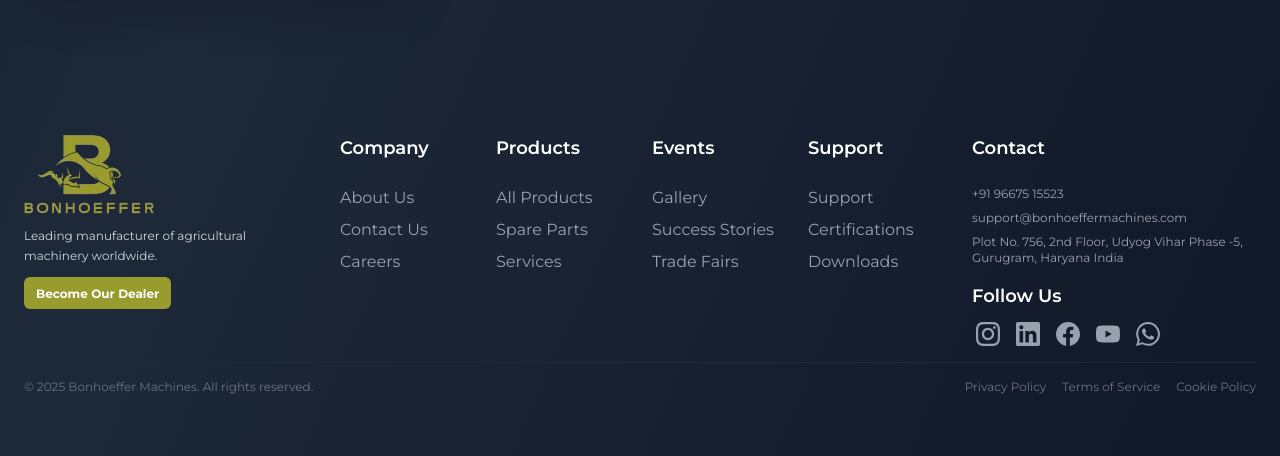
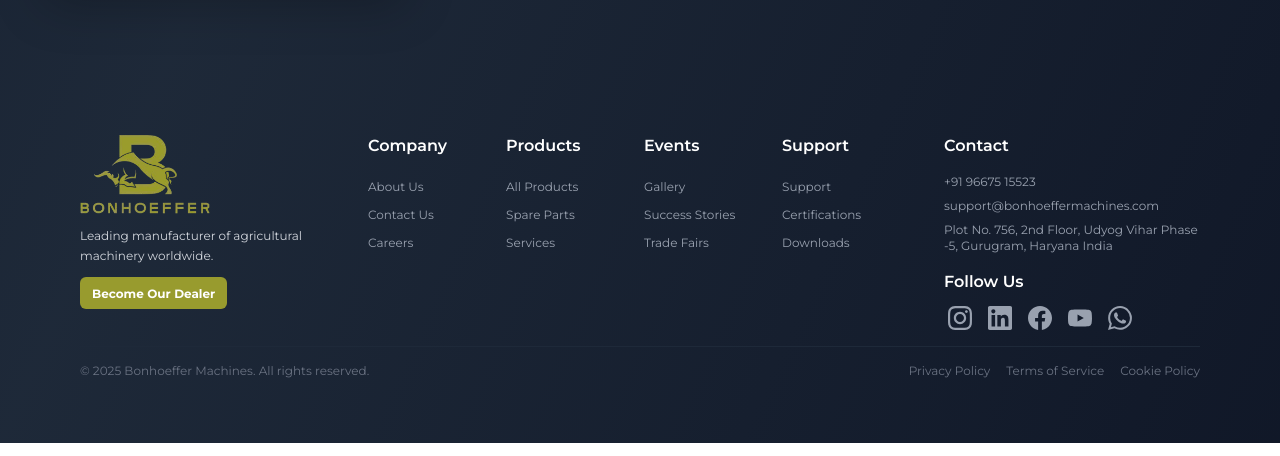
Before and after one commit to scm-intern7/bonhoeffer-web, a Next.js app: page /events in a window 1280 px wide. Shown: the part 2466-2922 px from the top of the page. Built offline with nearby package versions, Linux system fonts and the light colour scheme; no server answers.

Commit message:
Minor spacing changes to About us page and footer

```diff
--- a/app/about-us/page.js
+++ b/app/about-us/page.js
@@ -85,7 +85,7 @@ function Page() {
           transition={{ duration: 1 }}
         >
           <motion.h1
-            className="text-4xl xs:text-5xl sm:text-6xl md:text-7xl lg:text-8xl font-bold mb-4 sm:mb-6"
+            className="text-2xl xs:text-3xl sm:text-4xl md:text-5xl lg:text-6xl font-bold mb-4 sm:mb-6"
             initial={{ opacity: 0, scale: 0.8 }}
             animate={{ opacity: 1, scale: 1 }}
             transition={{ duration: 1, delay: 0.3 }}
@@ -93,7 +93,7 @@ function Page() {
             About <span className='text-[#989b2e]'>Us</span>
           </motion.h1>
           <motion.p
-            className="text-lg xs:text-xl sm:text-2xl md:text-3xl max-w-2xl sm:max-w-3xl mx-auto"
+            className="text-lg xs:text-xl sm:text-xl md:text-2xl max-w-2xl sm:max-w-3xl mx-auto"
             initial={{ opacity: 0 }}
             animate={{ opacity: 1 }}
             transition={{ duration: 1, delay: 0.6 }}
@@ -104,7 +104,7 @@ function Page() {
       </section>
 
       {/* Company Introduction */}
-      <section className="py-14 sm:py-20 px-4 sm:px-6 lg:px-8">
+      <section className="py-7 sm:py-10 px-4 sm:px-6 lg:px-8">
         <div className="max-w-7xl mx-auto">
           <motion.div
             className="grid gap-y-10 md:grid-cols-2 md:gap-12 items-center"
@@ -114,7 +114,7 @@ function Page() {
             transition={{ duration: 0.8 }}
           >
             <div className="text-white">
-              <h2 className="text-2xl sm:text-3xl md:text-4xl font-bold mb-4 sm:mb-6 text-[#989b2e]">
+              <h2 className="text-2xl sm:text-3xl md:text-3xl font-bold mb-4 sm:mb-6 text-[#989b2e]">
                 Welcome to Bonhoeffer Machines - Your Partner in Progress!
               </h2>
               <p className="text-base sm:text-lg text-gray-300 mb-4 sm:mb-6 leading-relaxed">
@@ -141,7 +141,7 @@ function Page() {
       </section>
 
       {/* Founder's Desk */}
-      <section className="py-14 sm:py-20 px-4 sm:px-6 lg:px-8">
+      <section className="py-7 sm:py-10 px-4 sm:px-6 lg:px-8">
         <div className="max-w-7xl mx-auto">
           <motion.div
             className="grid gap-y-10 md:grid-cols-2 md:gap-12 items-center"
@@ -163,7 +163,7 @@ function Page() {
               />
             </motion.div>
             <div className="text-white order-1 md:order-2">
-              <h2 className="text-2xl sm:text-4xl md:text-5xl font-bold mb-4 sm:mb-6 text-[#989b2e]">
+              <h2 className="text-2xl sm:text-3xl md:text-4xl font-bold mb-4 sm:mb-6 text-[#989b2e]">
                 From the Founder&apos;s Desk
               </h2>
               <div className="space-y-4 text-base sm:text-md text-gray-300 leading-relaxed">
@@ -187,17 +187,17 @@ function Page() {
       </section>
 
       {/* Company Overview */}
-      <section className="py-14 sm:py-20 px-4 sm:px-6 lg:px-8">
+      <section className="py-7 sm:py-10 px-4 sm:px-6 lg:px-8">
         <div className="max-w-7xl mx-auto">
           <motion.div
             className="grid gap-y-10 md:grid-cols-2 md:gap-12 items-center"
-            initial={{ opacity: 0, x: 50 }}
+            initial={{ opacity: 0, x: -50 }}
             whileInView={{ opacity: 1, x: 0 }}
             viewport={{ once: true }}
             transition={{ duration: 0.8 }}
           >
             <div className="text-white">
-              <h2 className="text-2xl sm:text-4xl md:text-5xl font-bold mb-4 sm:mb-6 text-[#989b2e]">
+              <h2 className="text-2xl sm:text-3xl md:text-4xl font-bold mb-4 sm:mb-6 text-[#989b2e]">
                 Company Overview
               </h2>
               <div className="space-y-4 text-base sm:text-md text-gray-300 leading-relaxed">
@@ -228,7 +228,7 @@ function Page() {
       </section>
 
       {/* Our Presence */}
-      <section className="py-14 sm:py-20 px-4 sm:px-6 lg:px-8">
+      <section className="py-7 sm:py-10 px-4 sm:px-6 lg:px-8">
         <div className="max-w-7xl mx-auto">
           <motion.div
             className="grid gap-y-10 md:grid-cols-2 md:gap-12 items-center"
@@ -250,7 +250,7 @@ function Page() {
               />
             </motion.div>
             <div className="text-white order-1 md:order-2">
-              <h2 className="text-2xl sm:text-4xl md:text-5xl font-bold mb-4 sm:mb-6 text-[#989b2e]">
+              <h2 className="text-2xl sm:text-3xl md:text-4xl font-bold mb-4 sm:mb-6 text-[#989b2e]">
                 Our Global Presence
               </h2>
               <div className="space-y-4 text-base sm:text-md text-gray-300 leading-relaxed">
@@ -267,7 +267,7 @@ function Page() {
       </section>
 
       {/* Leadership Team */}
-      <section className="py-14 sm:py-20 px-4 sm:px-6 lg:px-8">
+      <section className="py-7 sm:py-10 px-4 sm:px-6 lg:px-8">
         <div className="max-w-7xl mx-auto">
           <motion.div
             className="text-center mb-10 sm:mb-16"
@@ -276,10 +276,10 @@ function Page() {
             viewport={{ once: true }}
             transition={{ duration: 0.8 }}
           >
-            <h2 className="text-2xl sm:text-4xl md:text-5xl font-bold mb-4 sm:mb-6 text-[#989b2e]">
+            <h2 className="text-2xl sm:text-3xl md:text-4xl font-bold mb-4 sm:mb-6 text-[#989b2e]">
               Leadership Team
             </h2>
-            <p className="text-lg sm:text-xl text-gray-300 max-w-2xl sm:max-w-3xl mx-auto">
+            <p className="text-lg sm:text-lg text-gray-300 max-w-2xl sm:max-w-3xl mx-auto">
               Meet the visionary leaders driving our company&apos;s success and innovation
             </p>
           </motion.div>
@@ -316,7 +316,7 @@ function Page() {
       </section>
 
       {/* What Makes Us Different */}
-      <section className="py-14 sm:py-20 px-4 sm:px-6 lg:px-8 ">
+      <section className="py-7 sm:py-10 px-4 sm:px-6 lg:px-8 ">
         <div className="max-w-7xl mx-auto">
           <motion.div
             className="text-center mb-10 sm:mb-16"
@@ -325,7 +325,7 @@ function Page() {
             viewport={{ once: true }}
             transition={{ duration: 0.8 }}
           >
-            <h2 className="text-2xl sm:text-4xl md:text-5xl font-bold mb-4 sm:mb-6 text-[#989b2e]">
+            <h2 className="text-2xl sm:text-3xl md:text-4xl font-bold mb-4 sm:mb-6 text-[#989b2e]">
               What Makes Us Different
             </h2>
             <p className="text-lg sm:text-xl text-gray-300 max-w-2xl sm:max-w-3xl mx-auto">
@@ -357,7 +357,7 @@ function Page() {
       </section>
 
       {/* Vision & Mission */}
-      <section className="py-14 sm:py-20 px-4 sm:px-6 lg:px-8">
+      <section className="py-7 sm:py-10 px-4 sm:px-6 lg:px-8">
         <div className="max-w-7xl mx-auto">
           <div className="grid gap-y-10 md:grid-cols-2 md:gap-16">
             {/* Vision */}
@@ -390,7 +390,7 @@ function Page() {
 
             {/* Mission */}
             <motion.div
-              initial={{ opacity: 0, x: 50 }}
+              initial={{ opacity: 0, x: -50 }}
               whileInView={{ opacity: 1, x: 0 }}
               viewport={{ once: true }}
               transition={{ duration: 0.8 }}
@@ -419,17 +419,17 @@ function Page() {
         </div>
       </section>
 
-      <section className="py-14 sm:py-20 px-4 sm:px-6 lg:px-8">
+      <section className="py-7 sm:py-10 px-4 sm:px-6 lg:px-8">
         <div className="max-w-7xl mx-auto">
           <motion.div
             className="grid gap-y-10 md:grid-cols-2 md:gap-12 items-center"
-            initial={{ opacity: 0, x: 50 }}
+            initial={{ opacity: 0, x: -50 }}
             whileInView={{ opacity: 1, x: 0 }}
             viewport={{ once: true }}
             transition={{ duration: 0.8 }}
           >
             <div className="text-white">
-              <h2 className="text-2xl sm:text-4xl md:text-5xl font-bold mb-4 sm:mb-6 text-[#989b2e]">
+              <h2 className="text-2xl sm:text-3xl md:text-4xl font-bold mb-4 sm:mb-6 text-[#989b2e]">
                 How We Produce
               </h2>
               <div className="space-y-3 sm:space-y-4 text-base sm:text-lg text-gray-300 leading-relaxed">
@@ -465,7 +465,7 @@ function Page() {
       </section>
 
       {/* FAQs */}
-      <section className="py-14 sm:py-20 px-4 sm:px-6 lg:px-8 ">
+      <section className="py-7 sm:py-10 px-4 sm:px-6 lg:px-8 ">
         <div className="max-w-4xl mx-auto">
           <motion.div
             className="text-center mb-10 sm:mb-16"
@@ -474,7 +474,7 @@ function Page() {
             viewport={{ once: true }}
             transition={{ duration: 0.8 }}
           >
-            <h2 className="text-2xl sm:text-4xl md:text-5xl font-bold mb-4 sm:mb-6 text-[#989b2e]">
+            <h2 className="text-2xl sm:text-3xl md:text-4xl font-bold mb-4 sm:mb-6 text-[#989b2e]">
               Frequently Asked Questions
             </h2>
             <p className="text-lg sm:text-xl text-gray-300">
@@ -493,7 +493,7 @@ function Page() {
                 transition={{ duration: 0.3, delay: index * 0.01 }}
               >
                 <button
-                  className="w-full p-4 sm:p-6 text-left flex justify-between items-center hover:bg-white/5 transition-colors duration-200"
+                  className="w-full p-2 sm:p-4 text-left flex justify-between items-center hover:bg-white/5 transition-colors duration-200"
                   onClick={() => setExpandedFaq(expandedFaq === index ? null : index)}
                 >
                   <h3 className="text-base sm:text-lg font-semibold text-white pr-2 sm:pr-4">
@@ -515,7 +515,7 @@ function Page() {
                   transition={{ duration: 0.3 }}
                   className="overflow-hidden"
                 >
-                  <div className="px-4 sm:px-6 pb-4 sm:pb-6">
+                  <div className="px-4 sm:px-6 pb-4 pt-2 sm:pb-6 sm:pt-4">
                     <p className="text-gray-300 leading-relaxed text-sm sm:text-base">
                       {faq.answer}
                     </p>
@@ -528,7 +528,7 @@ function Page() {
       </section>
 
       {/* Global Offices */}
-      <section className="py-14 sm:py-20 px-4 sm:px-6 lg:px-8">
+      <section className="py-7 sm:py-10 px-4 sm:px-6 lg:px-8">
         <div className="max-w-7xl mx-auto">
           <motion.div
             className="text-center mb-10 sm:mb-16"
@@ -537,7 +537,7 @@ function Page() {
             viewport={{ once: true }}
             transition={{ duration: 0.8 }}
           >
-            <h2 className="text-2xl sm:text-4xl md:text-5xl font-bold mb-4 sm:mb-6 text-[#989b2e]">
+            <h2 className="text-2xl sm:text-3xl md:text-4xl font-bold mb-4 sm:mb-6 text-[#989b2e]">
               Our Global Offices
             </h2>
             <p className="text-lg sm:text-xl text-gray-300 max-w-2xl sm:max-w-3xl mx-auto">
--- a/components/layouts/footer.js
+++ b/components/layouts/footer.js
@@ -81,7 +81,7 @@ function Footer() {
 
   return (
     <footer className="text-white relative overflow-hidden">
-      <div className="relative z-10 max-w-7xl mx-auto px-6 py-16">
+      <div className="relative z-10 max-w-7xl mx-auto px-20 py-16">
         {/* Main Footer Content - Single Row */}
         <div className="grid grid-cols-1 lg:grid-cols-12 gap-8 items-start mb-6">
           {/* Company Info */}
@@ -102,16 +102,16 @@ function Footer() {
           </div>
 
           {/* Navigation Links - Compact Columns */}
-          <div className="lg:col-span-6 grid grid-cols-2 md:grid-cols-4 gap-6">
+          <div className="lg:col-span-6 grid grid-cols-2 md:grid-cols-4 gap-2">
             {/* Company Links */}
             <div>
-              <h4 className="text-white font-semibold mb-6 text-lg">Company</h4>
-              <ul className="space-y-2">
+              <h4 className="text-white font-semibold mb-4 text-base">Company</h4>
+              <ul className="space-y-1">
                 {footerLinks.company.map((link, index) => (
                   <li key={index}>
                     <Link
                       href={link.href}
-                      className="text-gray-400 hover:text-[#989b2e] transition-colors duration-200 text-s"
+                      className="text-gray-400 hover:text-[#989b2e] transition-colors duration-200 text-xs"
                     >
                       {link.label}
                     </Link>
@@ -122,13 +122,13 @@ function Footer() {
 
             {/* Products Links */}
             <div>
-              <h4 className="text-white font-semibold mb-6 text-lg">Products</h4>
-              <ul className="space-y-2">
+              <h4 className="text-white font-semibold mb-4 text-base">Products</h4>
+              <ul className="space-y-1">
                 {footerLinks.products.map((link, index) => (
                   <li key={index}>
                     <Link
                       href={link.href}
-                      className="text-gray-400 hover:text-[#989b2e] transition-colors duration-200 text-s"
+                      className="text-gray-400 hover:text-[#989b2e] transition-colors duration-200 text-xs"
                     >
                       {link.label}
                     </Link>
@@ -139,13 +139,13 @@ function Footer() {
 
             {/* Events Links */}
             <div>
-              <h4 className="text-white font-semibold mb-6 text-lg">Events</h4>
-              <ul className="space-y-2">
+              <h4 className="text-white font-semibold mb-4 text-base">Events</h4>
+              <ul className="space-y-1">
                 {footerLinks.events.map((link, index) => (
                   <li key={index}>
                     <Link
                       href={link.href}
-                      className="text-gray-400 hover:text-[#989b2e] transition-colors duration-200 text-s"
+                      className="text-gray-400 hover:text-[#989b2e] transition-colors duration-200 text-xs"
                     >
                       {link.label}
                     </Link>
@@ -156,13 +156,13 @@ function Footer() {
 
             {/* Support Links */}
             <div>
-              <h4 className="text-white font-semibold mb-6 text-lg">Support</h4>
-              <ul className="space-y-2">
+              <h4 className="text-white font-semibold mb-4 text-base">Support</h4>
+              <ul className="space-y-1">
                 {footerLinks.support.map((link, index) => (
                   <li key={index}>
                     <Link
                       href={link.href}
-                      className="text-gray-400 hover:text-[#989b2e] transition-colors duration-200 text-s"
+                      className="text-gray-400 hover:text-[#989b2e] transition-colors duration-200 text-xs"
                     >
                       {link.label}
                     </Link>
@@ -177,7 +177,7 @@ function Footer() {
             <div className="grid grid-cols-1 gap-4">
               {/* Contact Info */}
               <div>
-                <h4 className="text-white font-semibold mb-6 text-lg">Contact</h4>
+                <h4 className="text-white font-semibold mb-4 text-base">Contact</h4>
                 <p className="text-gray-400 text-xs mb-2">+91 96675 15523</p>
                 <Link href="mailto:support@bonhoeffermachines.com">
                     <p className="text-gray-400 text-xs mb-2">support@bonhoeffermachines.com</p>
@@ -189,7 +189,7 @@ function Footer() {
 
               {/* Social Media */}
               <div>
-                <h4 className="text-white font-semibold mb-2 text-lg">Follow Us</h4>
+                <h4 className="text-white font-semibold mb-2 text-base">Follow Us</h4>
                 <div className="flex space-x-5">
                   {socialLinks.map((social, index) => (
                     <a
```
